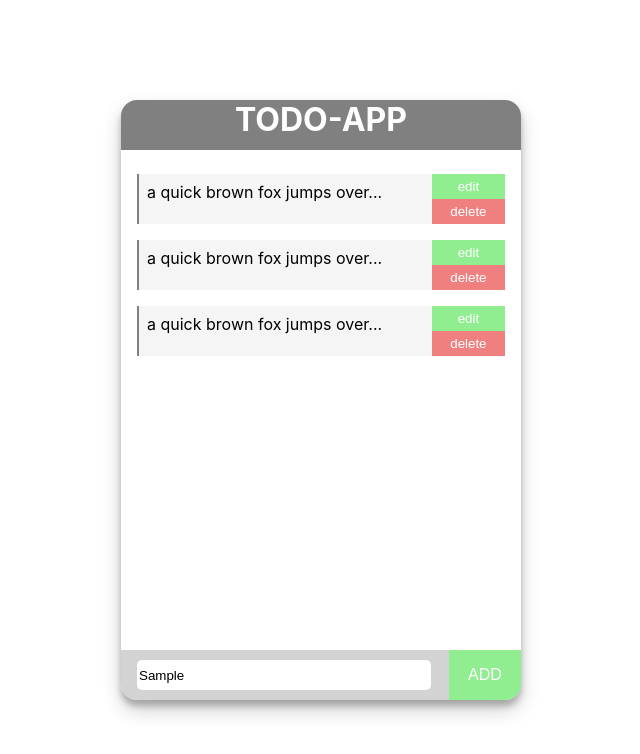
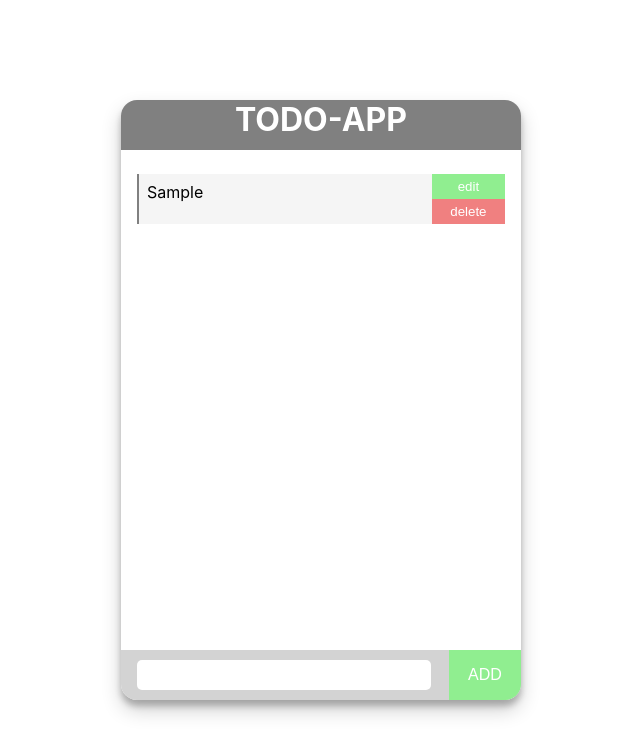
Before and after one commit to jericovalino/react-redux-todo-activity, a React (Create React App) app: page / in a window 1280 px wide. Both pictures are taken after typing "Sample" into the empty fields and a click on the button "ADD". Shown: the top 754 px of the page, without its empty margins (319-959 px from the left). Built offline with nearby package versions, Linux system fonts and the light colour scheme.

Commit message:
Add todo feature added

```diff
--- a/src/app/App.js
+++ b/src/app/App.js
@@ -1,6 +1,6 @@
 import React from 'react';
 import './App.css';
-import Todo from '../components/todo';
+import Todo from './todo';
 
 function App() {
   return (
--- /dev/null
+++ b/src/app/todo/index.js
@@ -0,0 +1,41 @@
+import React, { useState } from 'react';
+import style from './style.module.css'
+import { useDispatch } from 'react-redux';
+
+import Todos from '../../components/todos';
+
+const Todo = () => {
+    const [inputValue, setInputvalue] = useState("");
+    const addTodo = useDispatch();
+
+    const inputHandler = (e) => {
+        setInputvalue(e.target.value);
+    }
+
+    const addTodoHandler = () => {
+        addTodo({ type: 'ADD_TODO', data: inputValue });
+        setInputvalue("");
+    }
+
+    return (
+        <div className={style.todo}>
+            <header>
+                <h1>TODO-APP</h1>
+            </header>
+
+            <Todos />
+
+            <div className={style.add}>
+                <input value={inputValue}
+                    onChange={inputHandler} />
+                <button
+                    className={style.addBtn}
+                    onClick={addTodoHandler}>
+                    ADD
+                </button>
+            </div>
+        </div>
+    )
+}
+
+export default Todo;
--- a/src/components/item/index.js
+++ b/src/components/item/index.js
@@ -1,10 +1,10 @@
 import React from 'react';
 import style from './style.module.css';
 
-const Item = () => {
+const Item = (props) => {
     return (
         <div className={style.item}>
-            <span> a quick brown fox jumps over... </span>
+            <span>{props.children}</span>
             <div>
                 <button className={style.editBtn}>edit</button>
                 <button className={style.deleteBtn}>delete</button>
--- a/src/components/todo/index.js
+++ /dev/null
@@ -1,23 +0,0 @@
-import React from 'react';
-import style from './style.module.css'
-
-import Todos from '../todos';
-
-const Todo = () => {
-    return (
-        <div className={style.todo}>
-            <header>
-                <h1>TODO-APP</h1>
-            </header>
-
-            <Todos />
-
-            <div className={style.add}>
-                <input />
-                <button className={style.addBtn}>ADD</button>
-            </div>
-        </div>
-    )
-}
-
-export default Todo;
--- a/src/components/todos/index.js
+++ b/src/components/todos/index.js
@@ -1,16 +1,18 @@
 import React from 'react';
 import style from './style.module.css'
+import { useSelector } from 'react-redux';
 
 import Item from '../item';
 
-const TodoItems = () => {
+const Todos = () => {
+
+    const todos = useSelector(state => state)
+
     return (
         <div className={style.todoItems}>
-            <Item />
-            <Item />
-            <Item />
+            {todos.map((item, i) => <Item key={i}>{item}</Item>) }
         </div>
     )
 }
 
-export default TodoItems;
+export default Todos;
```
Also changed, not shown: src/app/todo/style.module.css (renamed from src/components/todo/style.module.css), 1 other file (tests, documents, lock files or other folders).
